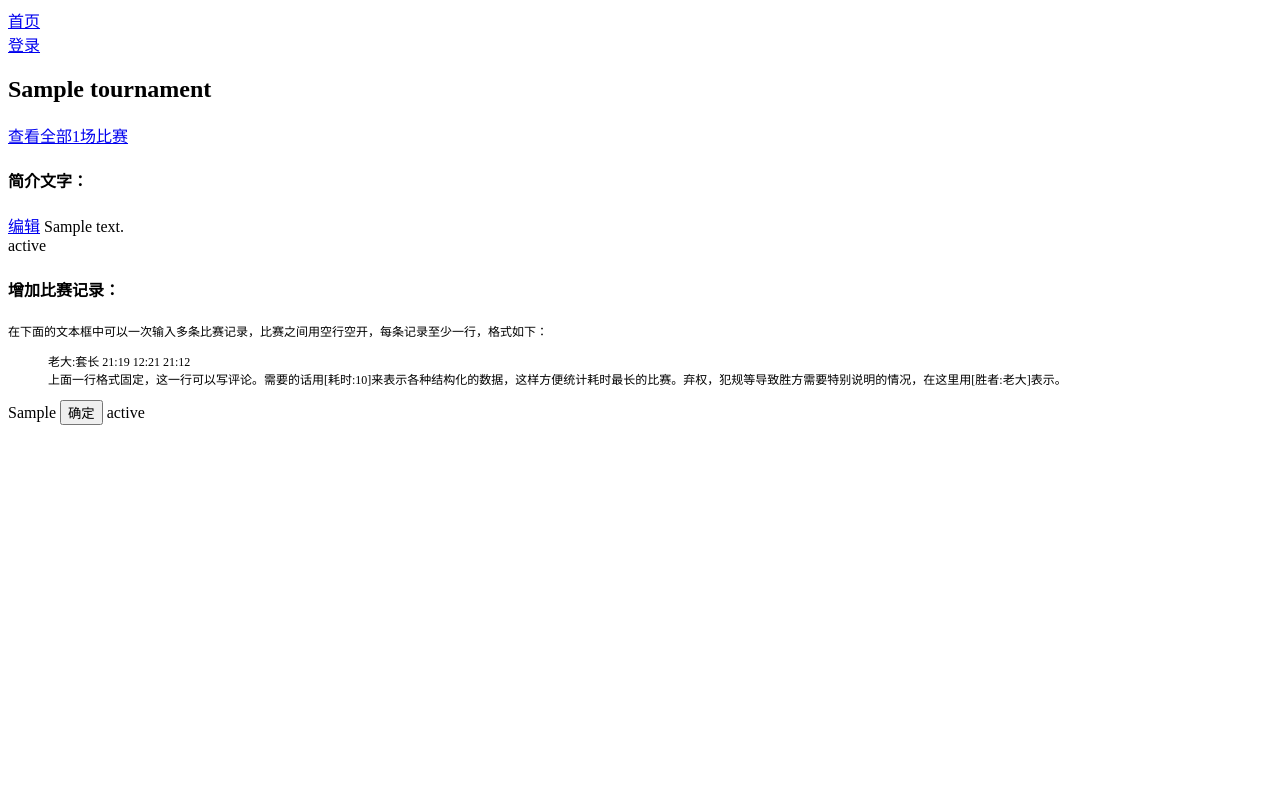
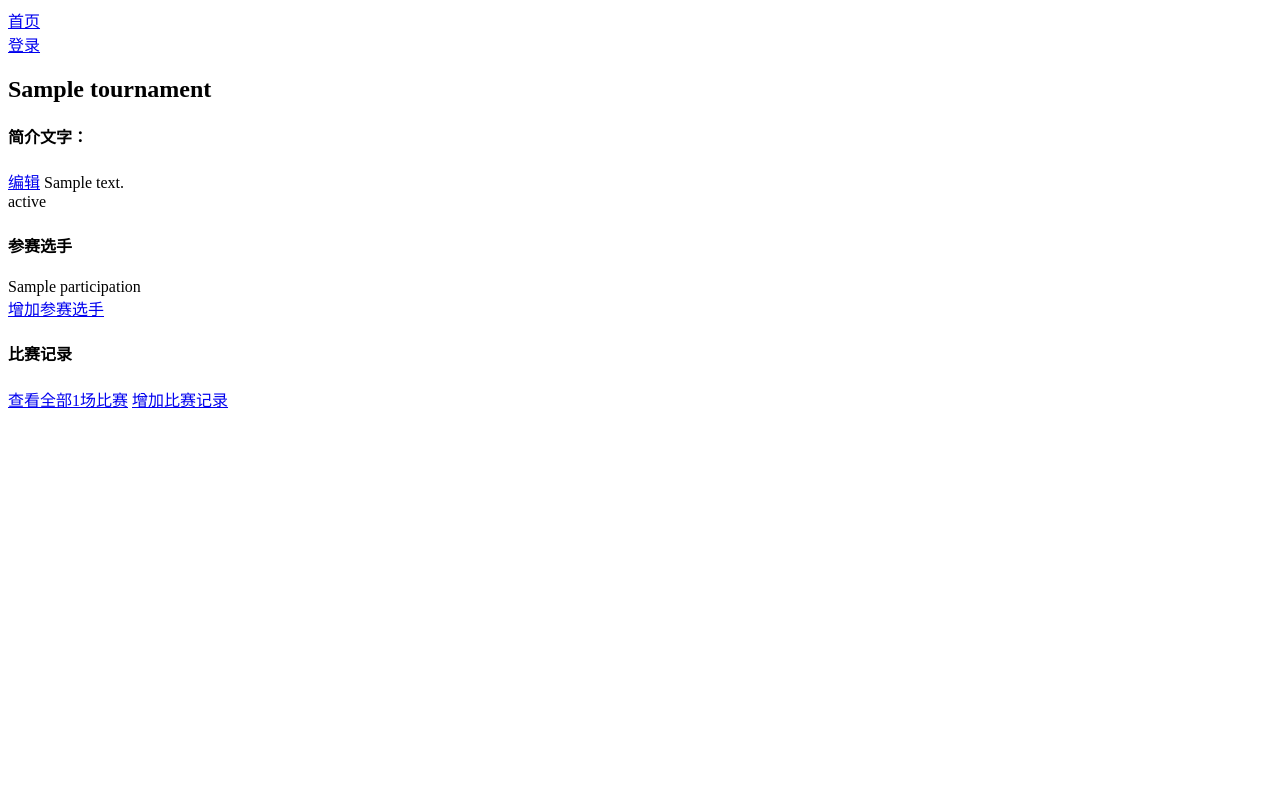
Before and after one commit to xiaoruoruo/mmqweb, a Django app: template templates/tedit.html in a window 1280 px wide. Run offline with Django 3.2, Linux system fonts and the light colour scheme; the template is opened without the code that fills it: most values are stand-ins (such as "Sample title", 1, 10 or a date in 2020).

Commit message:
竞赛编辑页面初始时不显示编辑框

```diff
--- a/game/models.py
+++ b/game/models.py
@@ -105,7 +105,7 @@ class Participation(Model, Extension):
         else:
             name = unicode(self.playera)
             if self.playerb:
-                name += u" " + unicode(self.playerb)
+                name += u"、" + unicode(self.playerb)
             return name
 
     def get_entity(self):
--- a/game/views.py
+++ b/game/views.py
@@ -35,10 +35,12 @@ def tournament_edit(request, tid, text_status="", addmatch_status="", match_text
     match_count = t.match_set.count()
     form_text = TextForm(initial={'text':t.text})
     form_match = MatchTextForm(initial={'source':match_text})
+    p_list = t.participants.all()
     return render_to_response("tedit.html",
                               {'tournament':t, 'match_count':match_count,
                               'form_text':form_text, 'text_status':text_status,
-                              'form_match':form_match, 'addmatch_status':addmatch_status
+                              'form_match':form_match, 'addmatch_status':addmatch_status,
+                              'participation_list': p_list,
                               }, RequestContext(request))
 
 def tournament_matches(request, tid):
--- a/templates/tedit.html
+++ b/templates/tedit.html
@@ -2,18 +2,19 @@
 {% block title %}编辑{{ tournament.name }} - mmqweb{% endblock %}
 {% block head %}
 <script type="text/javascript">
-    function edit_text() {
-        $('#form_text').css('display','block');
-        $('#text').css('display','none');
-        $('#text_status').css('display','none');
-    }
+function edit_text() {
+    $('#form_text').css('display','block');
+    $('#text').css('display','none');
+    $('#text_status').css('display','none');
+}
+function add_match() {
+    $("#add_match").css('display','block');
+}
 </script>
 {% endblock %}
 
 {% block content %}
 <h2>{{ tournament.name }}</h2>
-<a href="{% url mmqweb.game.views.tournament_matches tid=tournament.id %}">查看全部{{match_count}}场比赛</a>
-<br/>
 <h4>简介文字：</h4>
 <a href="javascript:edit_text();">编辑</a>
 <span id="text">{{ form_text.initial.text }}</span>
@@ -24,8 +25,19 @@
 <br/>
 <span id="text_status">{{ text_status }}</span>
 
+<h4>参赛选手</h4>
+{% if participation_list %}
+{% for p in participation_list %}
+{{ p }}
+{% endfor %}
+<br/>
+{% endif %}
+<a href="{% url mmqweb.game.views.tournament_add_participation tid=tournament.id %}">增加参赛选手</a>
 
-<h4>增加比赛记录：</h4>
+<h4>比赛记录</h4>
+<a href="{% url mmqweb.game.views.tournament_matches tid=tournament.id %}">查看全部{{match_count}}场比赛</a>
+<a href="javascript:add_match();">增加比赛记录</a>
+<div id="add_match" style="display: none">
 <div class="hint" style="font-size: 9pt">
     在下面的文本框中可以一次输入多条比赛记录，比赛之间用空行空开，每条记录至少一行，格式如下：<br/>
     <blockquote>
@@ -38,4 +50,5 @@
     <input type="submit" value="确定" />
     {{ addmatch_status }}
 </form>
+</div>
 {% endblock %}
```
